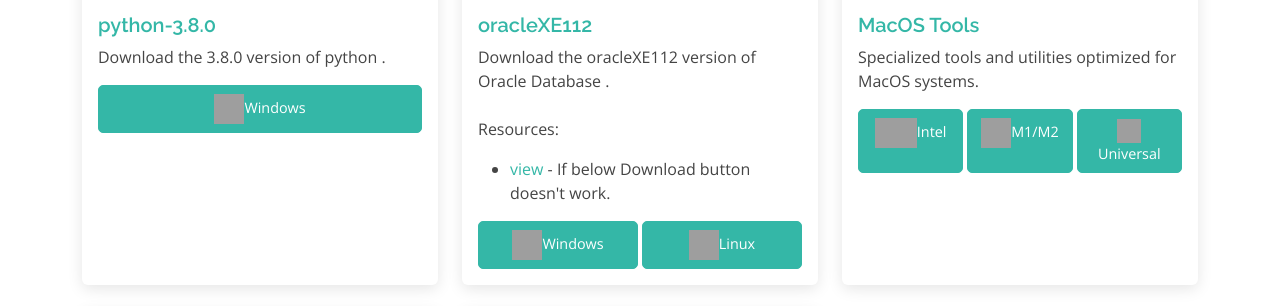
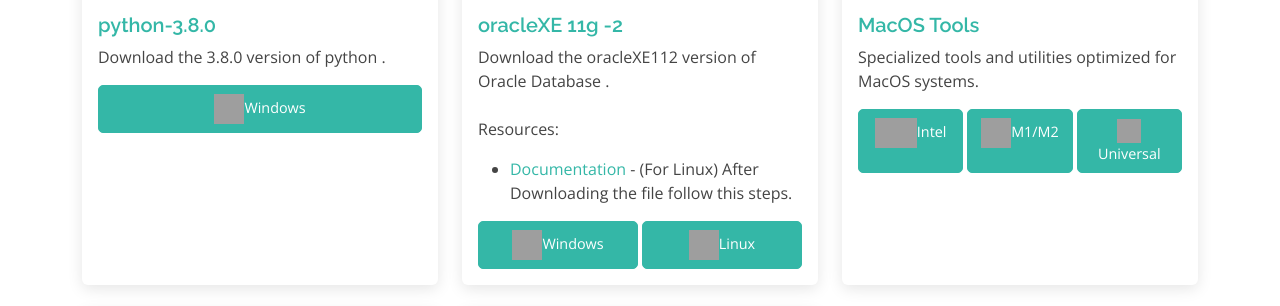
Before and after one commit to webtech781/webtech781, a plain HTML site: page Downloads.html in a window 1280 px wide. Shown: the part 469-775 px from the top of the page. Drawn offline with nearby package versions, Linux system fonts and the light colour scheme; grey boxes are pictures that could not be loaded.

Commit message:
Update Downloads.html

```diff
--- a/Downloads.html
+++ b/Downloads.html
@@ -111,13 +111,13 @@
           <div class="card h-100">
             <img src="https://logodix.com/logo/354156.png" class="card-img-top p-4" alt="Windows">
             <div class="card-body">
-              <h5 class="card-title">oracleXE112</h5>
+              <h5 class="card-title">oracleXE 11g -2</h5>
               <p class="card-text">Download the oracleXE112 version of Oracle Database .
                 <br><br>
                 Resources:
                 <ul>
 
-                  <li><a href="https://drive.google.com/file/d/1y3IY9xMsPhCElpiNhHkz0TBWPZmnwzvt/view" target="_blank">view</a> - If below  Download button doesn't work.</li>
+                  <li><a href="https://oracle-base.com/articles/11g/oracle-db-11gr2-installation-on-oracle-linux-7" target="_blank">Documentation</a> - (For Linux) After Downloading the file follow this steps.</li>
                 </ul>
 
               </p>
```
